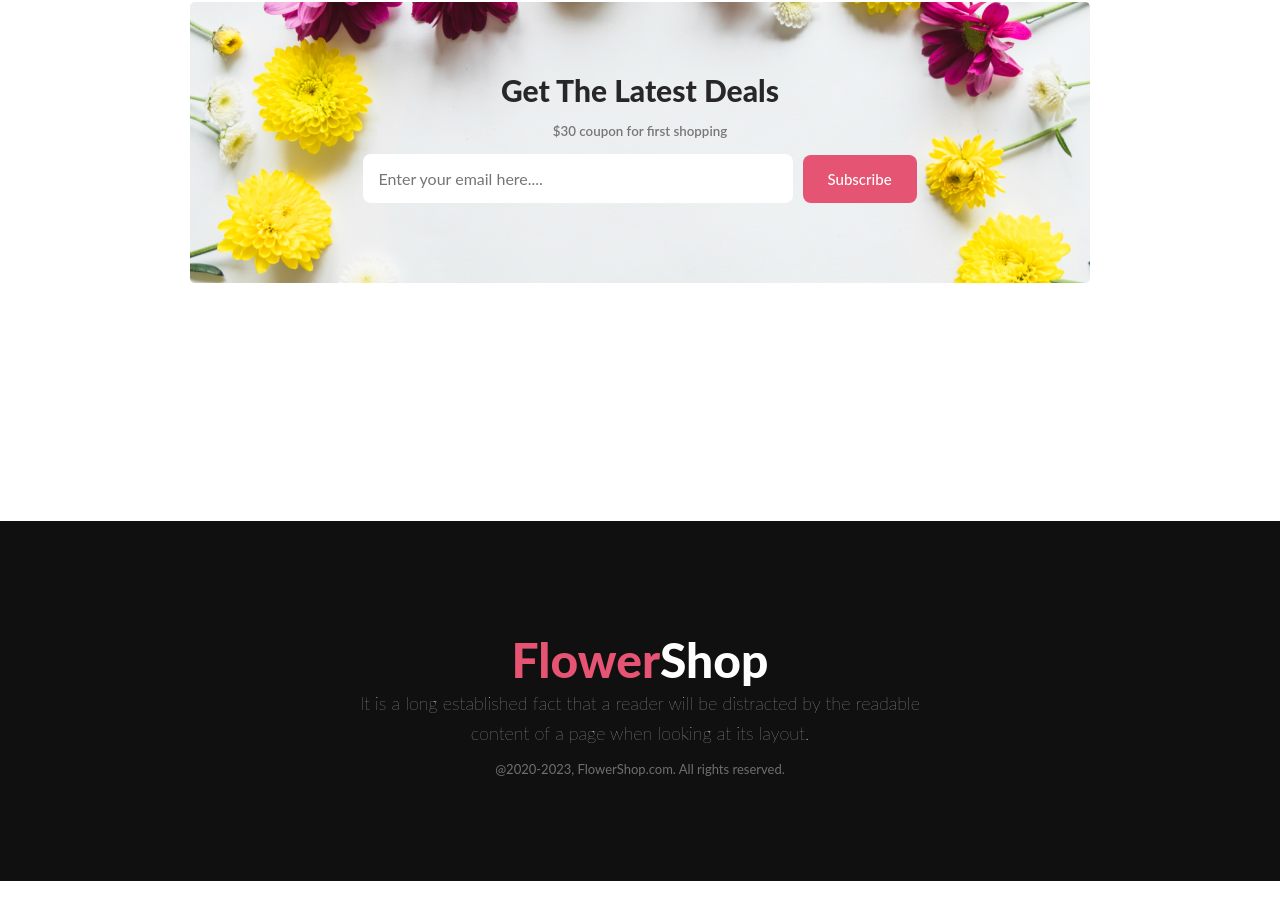
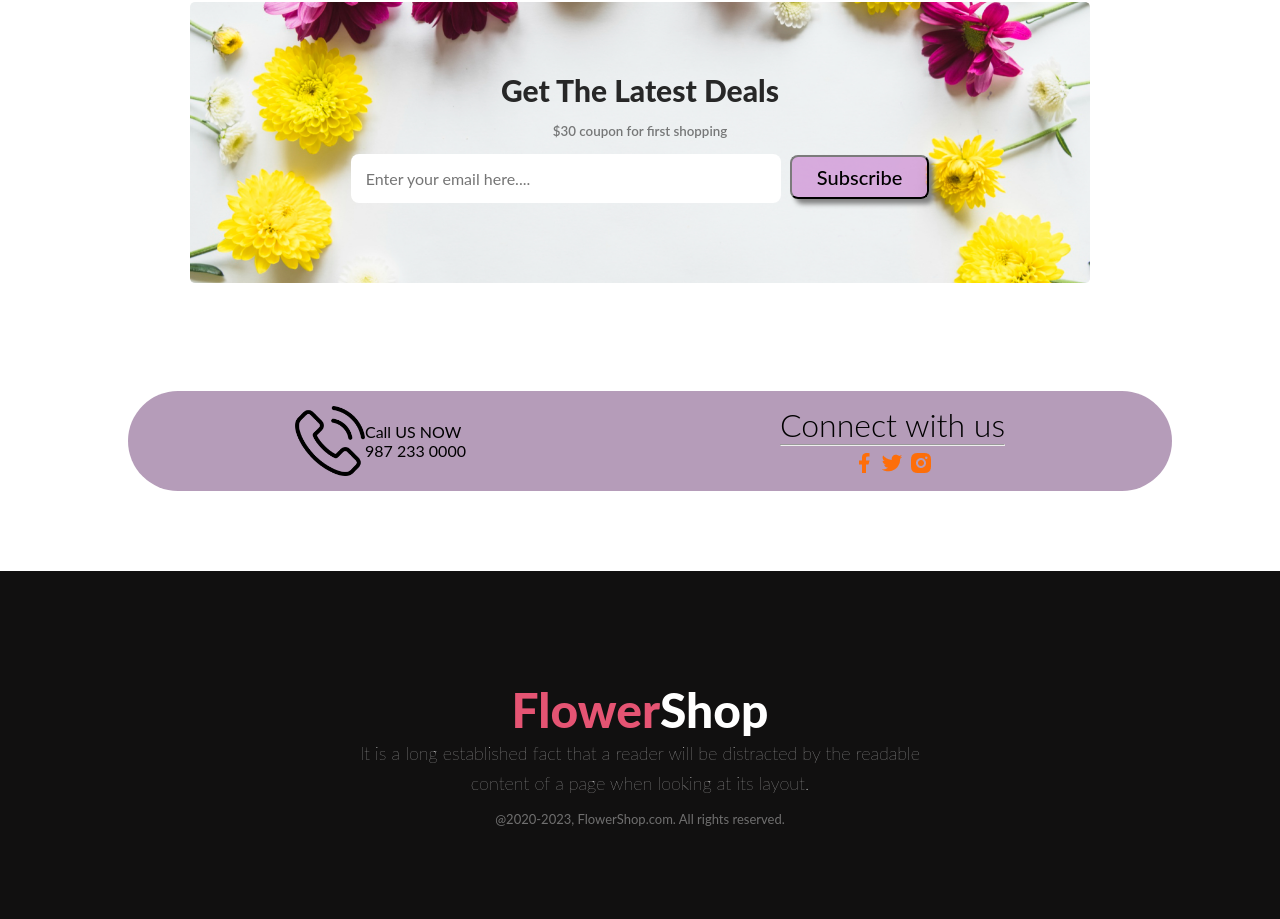
Before and after one commit to anjumnr99/Flower-Shop, a plain HTML site: page index.html in a window 1280 px wide. Shown: the part 2715-3634 px from the top of the page. Before the commit the page ends 3596 px from the top, so only its background shows below. Drawn offline with Linux system fonts and the light colour scheme.

Commit message:
contact info added

```diff
--- a/index.html
+++ b/index.html
@@ -84,7 +84,26 @@
             </small>
 
             <input class="submit-box" type="email" placeholder="Enter your email here....">
-            <button class="primary-btn">Subscribe</button>
+            <input class="button" type="button" value="Subscribe">
+        </div>
+        <div class="contact-info">
+            <dic class="number">
+                <img class="phone-icon" src="./Flower Asset/phone-call.png" alt="">
+                <p>
+                    Call US NOW<br>987 233 0000
+                </p>
+            </dic>
+            <div class="social-media">
+                <h6>Connect with us</h6>
+                <hr>
+                <div class="link">
+                    <a href=""><img src="./Flower Asset/facebook.png" alt=""></a>
+                     <a href=""><img src="./Flower Asset/twitter.png" alt=""></a>
+                     <a href=""><img src="./Flower Asset/insta.png" alt=""></a>
+                </div>
+
+            </div>
+
         </div>
 
     </main>
--- a/styles/design.css
+++ b/styles/design.css
@@ -43,6 +43,18 @@
     color: #FFF;
     font-size: 15px;
     font-weight: 500;
+
+}
+
+.button{
+    padding: 15px 25px;
+    border-radius: 8px;
+    font-size: 20px;
+    font-weight: 500;
+    line-height: 10px;
+    border-color: #272727;
+    box-shadow: 5px 5px 5px gray;
+    background-color: rgba(194, 103, 201, 0.5);
 
 }
 
@@ -277,3 +289,39 @@ font-style: normal;
 font-weight: 400;
 line-height: normal;
 }
+
+.phone-icon{
+    width: 70px;
+    height: 70px;
+}
+.contact-info{
+    width: 80%;
+    height: 80px;
+    display: flex;
+    align-items: center;
+    justify-content: space-around;
+    background-color: rgba(109, 59, 116, 0.5);
+    padding: 10px;
+    margin-top: -130px;
+    margin-bottom: 80px;
+    margin-left: 10%;
+    margin-right: 10%;
+    border-radius: 50px;
+}
+.number{
+    display: flex;
+    align-items: center;
+
+}
+.social-media h6{
+         font-size: xx-large;
+         font-weight: 300;
+}
+.contact-info{
+
+}
+.link{
+  text-align: center;
+  margin-top: 5px;
+
+}
```
Also changed, not shown: Flower Asset/facebook.png (added), Flower Asset/insta.png (added), Flower Asset/linkedin-icon.png (added), Flower Asset/phone-call.png (added), Flower Asset/twitter.png (added).
